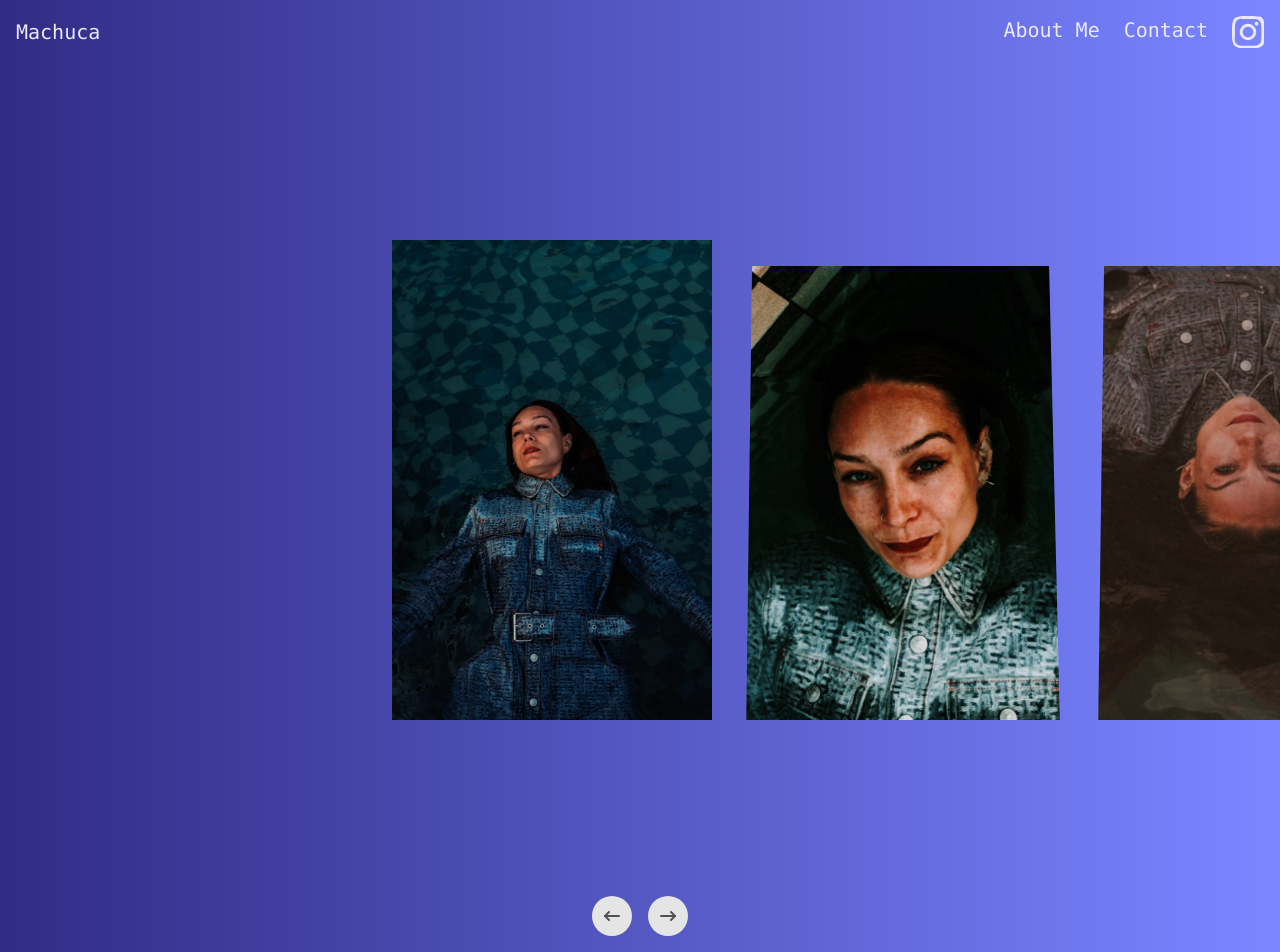
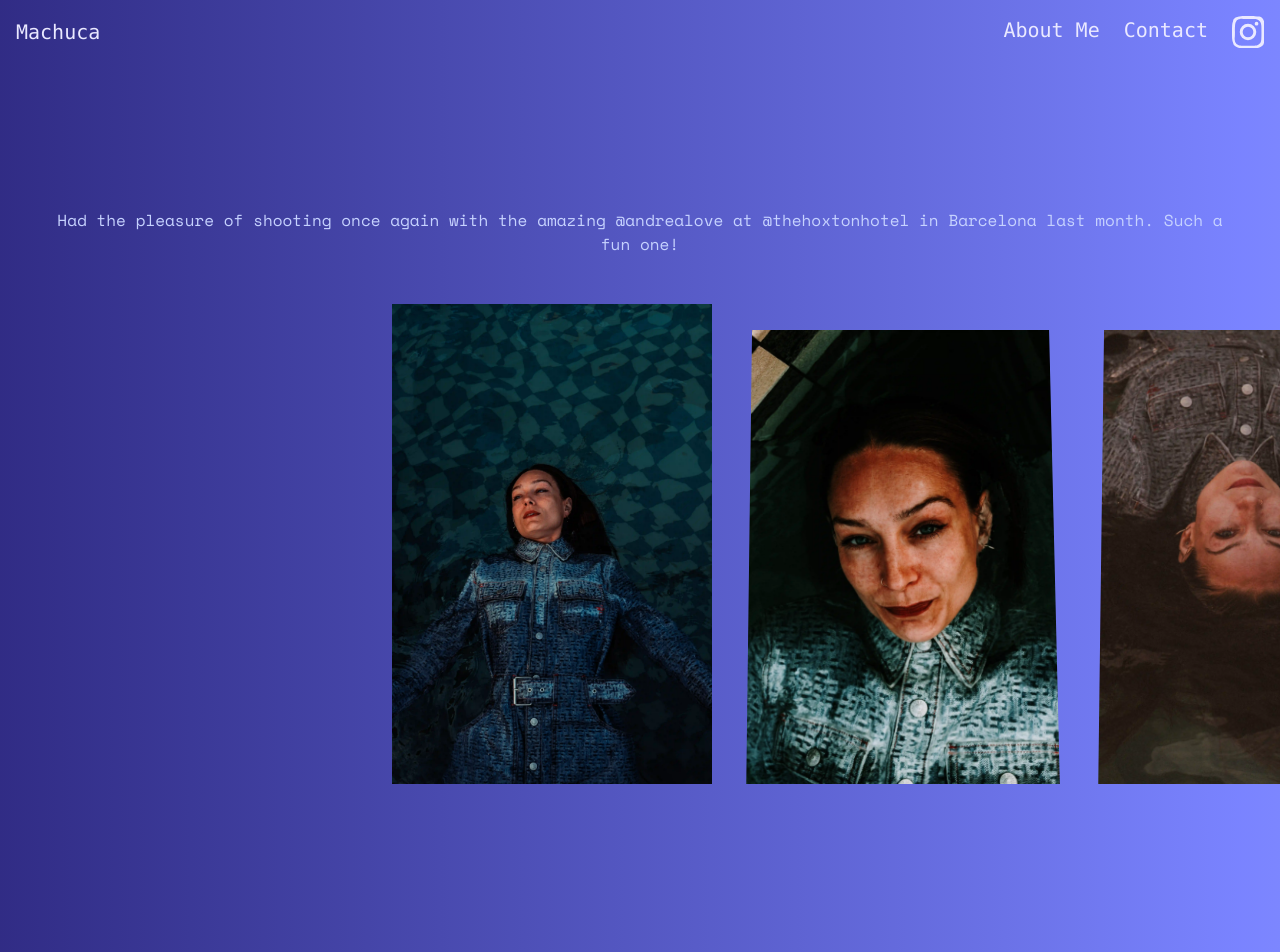
Before and after one commit to Machvca/portfoliophotos, a Next.js app: page /latest in a window 1280 px wide. Shown: the top 952 px of the page. Built offline with nearby package versions, Linux system fonts and the light colour scheme; what @midudev/tailwind-animations would draw is missing.

Commit message:
latest with a p tag

```diff
--- a/app/about/page.tsx
+++ b/app/about/page.tsx
@@ -33,7 +33,7 @@ function Page() {
             to capture authentic moments and real personality.
             <br />
             Inspired now by Norway’s light and landscapes, I’m excited to bring
-            that atmosphere into my work.
+            that atmosphere into my photography.
           </p>
         </motion.div>
 
--- a/app/components/ui/carousel.tsx
+++ b/app/components/ui/carousel.tsx
@@ -112,14 +112,8 @@ const Slide = ({ slide, index, current, handleSlideClick }: SlideProps) => {
             current === index ? "opacity-100 visible" : "opacity-50 invisible"
           }`}
         >
-          {/* <h2 className="text-lg md:text-2xl lg:text-4xl font-semibold  relative">
-            {title}
-          </h2> */}
-          {/* <div className="flex justify-center">
-            <button className="mt-6  px-4 py-2 w-fit mx-auto sm:text-sm text-black bg-white h-12 border border-transparent text-xs flex justify-center items-center rounded-2xl hover:shadow-lg transition duration-200 shadow-[0px_2px_3px_-1px_rgba(0,0,0,0.1),0px_1px_0px_0px_rgba(25,28,33,0.02),0px_0px_0px_1px_rgba(25,28,33,0.08)]">
-              {button}
-            </button>
-          </div> */}
+
+
         </article>
       </li>
     </div>
@@ -139,13 +133,13 @@ const CarouselControl = ({
 }: CarouselControlProps) => {
   return (
     <button
-      className={`w-10 h-10 flex items-center mx-2 justify-center bg-neutral-200 dark:bg-indigo-300 border-3 border-transparent rounded-full focus:border-indigo-900 focus:outline-none hover:-translate-y-0.5 active:translate-y-0.5 transition duration-200 ${
+      className={`w-10 h-10 flex items-center mx-2 justify-center bg-indigo-300 border-3 border-transparent rounded-full focus:border-indigo-900 focus:outline-none hover:-translate-y-0.5 active:translate-y-0.5 transition duration-200 ${
         type === "previous" ? "rotate-180" : ""
       }`}
       title={title}
       onClick={handleClick}
     >
-      <IconArrowNarrowRight className="text-neutral-600 dark:text-indigo-900" />
+      <IconArrowNarrowRight className="text-indigo-900" />
     </button>
   );
 };
@@ -177,7 +171,7 @@ export function Carousel({ slides }: CarouselProps) {
 
   return (
     <div
-      className="relative w-[70vmin] h-[70vmin] mx-auto"
+      className="relative w-[70vmin] h-[70vmin] mx-auto mb-24"
       aria-labelledby={`carousel-heading-${id}`}
     >
       <ul
@@ -197,7 +191,7 @@ export function Carousel({ slides }: CarouselProps) {
         ))}
       </ul>
 
-      <div className="absolute flex justify-center w-full mt-20 top-[calc(100%+1rem)]">
+      <div className="absolute flex justify-center w-full mt-25 top-[calc(100%+1rem)]">
         <CarouselControl
           type="previous"
           title="Go to previous slide"
--- a/app/latest/page.tsx
+++ b/app/latest/page.tsx
@@ -44,7 +44,12 @@ export default function CarouselDemo() {
   ];
   return (
     <>
-      <div className="relative overflow-hidden w-full h-full py-60">
+      <div className="relative flex flex-col items-center justify-center overflow-hidden w-full h-full py-40">
+        <p className="text-indigo-200 text-center p-12">
+          {" "}
+          Had the pleasure of shooting once again with the amazing @andrealove
+          at @thehoxtonhotel in Barcelona last month. Such a fun one!
+        </p>
         <Carousel slides={slideData} />
       </div>
     </>
```
